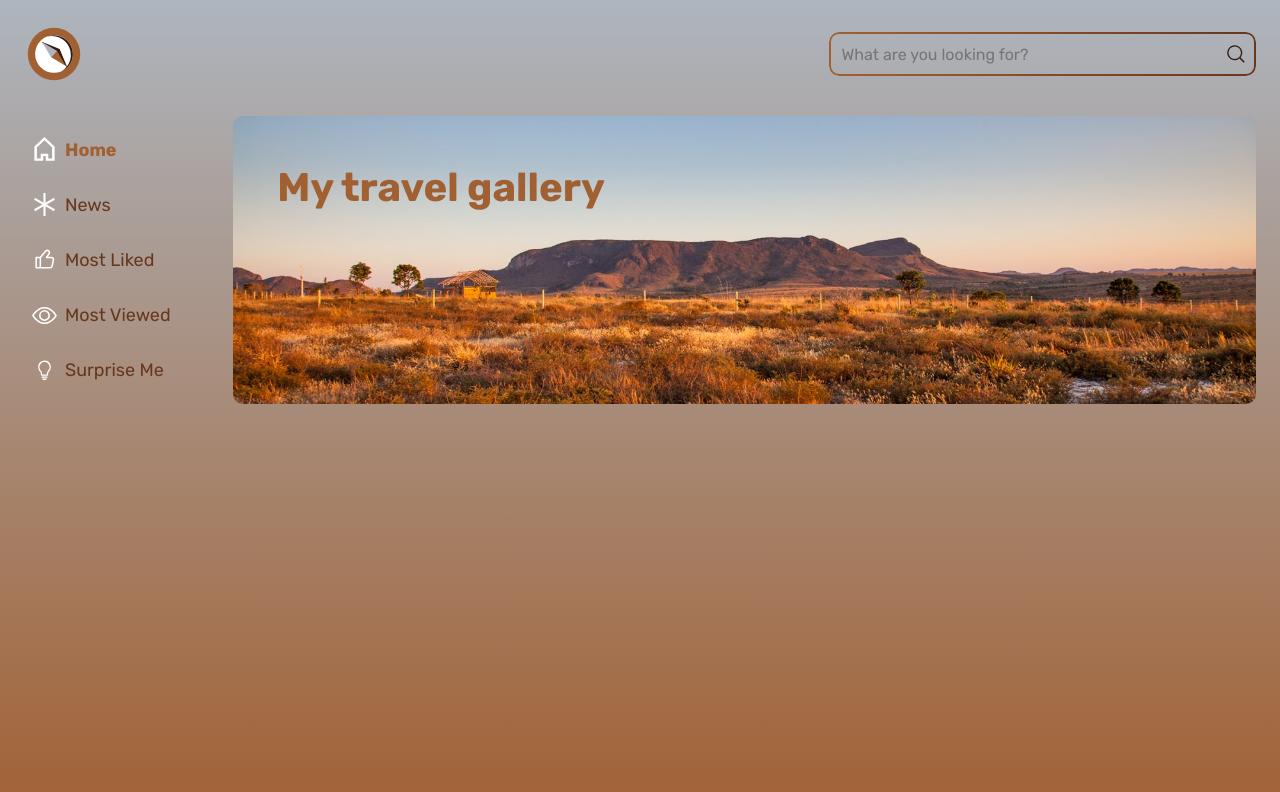
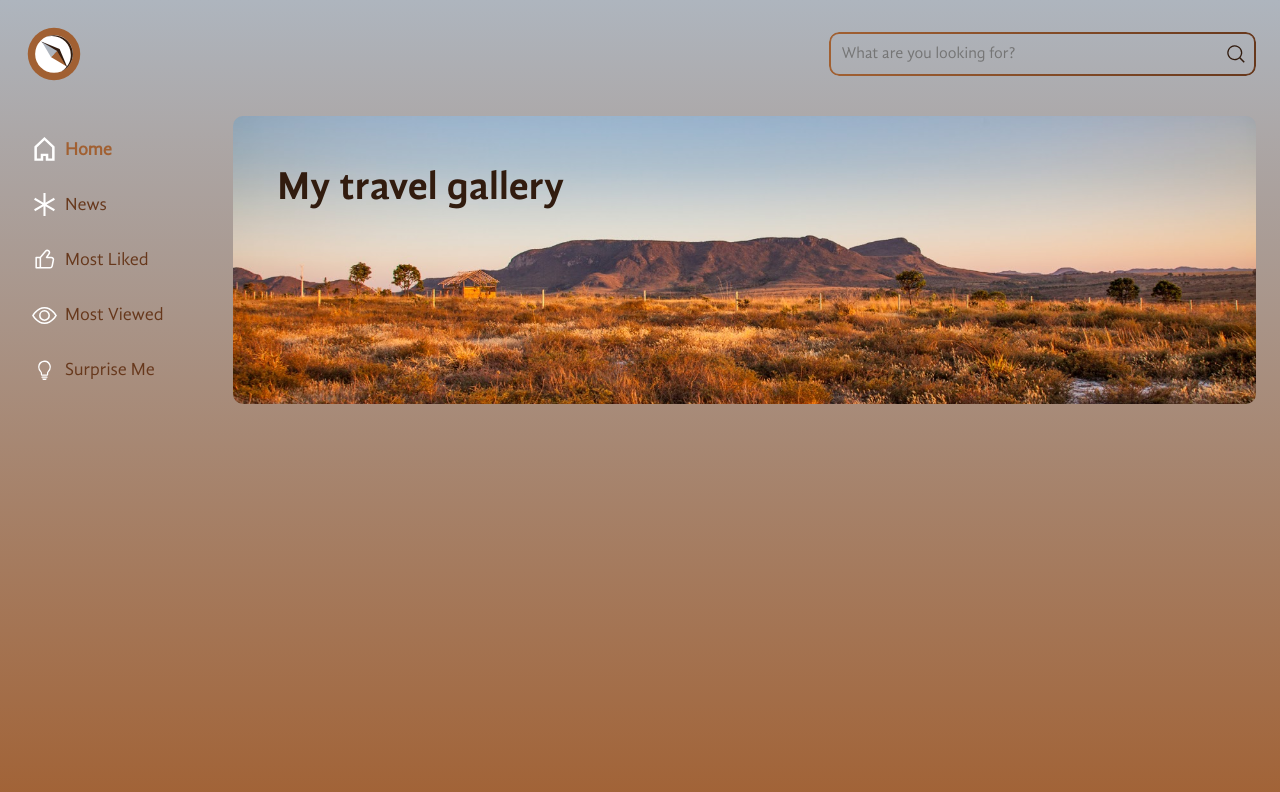
Before and after one commit to acn3to/travel-gallery, a React (Vite) app: page / in a window 1280 px wide. Shown: the top 792 px of the page. Built offline with nearby package versions, Linux system fonts and the light colour scheme.

Commit message:
💄feat: add local font family

```diff
--- a/src/components/Header/Header.module.scss
+++ b/src/components/Header/Header.module.scss
@@ -32,6 +32,7 @@
 		height: 30px;
 		color: #d9d9d9;
 		font-size: 1rem;
+		font-family: 'GandiSansRegular', sans-serif;
 		border: none;
 		background-color: transparent;
 		outline: 0;
--- a/src/components/Menu/Menu.module.scss
+++ b/src/components/Menu/Menu.module.scss
@@ -35,5 +35,6 @@
 		text-decoration: none;
 		font-size: 1.125rem;
 		color: #67381c;
+		font-family: 'GandiSansRegular', sans-serif;
 	}
 }
--- a/src/main.jsx
+++ b/src/main.jsx
@@ -1,5 +1,9 @@
+import './assets/GandhiSans-Bold.otf';
+import './assets/GandhiSans-Regular.otf';
+
 import React from 'react';
 import ReactDOM from 'react-dom/client';
+
 import App from './App.jsx';
 
 ReactDOM.createRoot(document.getElementById('root')).render(
--- a/src/pages/Home/Home.module.scss
+++ b/src/pages/Home/Home.module.scss
@@ -20,8 +20,8 @@ main {
 		h1 {
 			position: absolute;
 			z-index: 1;
-			color: #a16032;
 			font-size: 2.5rem;
+			font-family: 'GandiSansBold', sans-serif;
 			width: 401px;
 			height: 144px;
 			top: 15px;
--- a/src/styles/global.scss
+++ b/src/styles/global.scss
@@ -1,9 +1,4 @@
-@import url('https://fonts.googleapis.com/css2?family=Rubik:wght@300;400;500;700&display=swap');
 @import-normalize;
-
-* {
-	font-family: 'Rubik', sans-serif;
-}
 
 body {
 	margin: 0;
@@ -26,7 +21,20 @@ body::-webkit-scrollbar-thumb {
 	border-radius: 20px;
 }
 
-/* Cor adicional */
 h1 {
 	color: #321c0f;
 }
+
+@font-face {
+	font-family: 'GandiSansRegular';
+	src: local('GandiSansRegular'), url('../assets/GandhiSans-Regular.otf') format('truetype');
+	font-weight: 500;
+	display: swap;
+}
+
+@font-face {
+	font-family: 'GandiSansBold';
+	src: local('GandiSansBold'), url('../assets/GandhiSans-Bold.otf') format('truetype');
+	font-weight: 700;
+	display: swap;
+}
```
Also changed, not shown: src/assets/GandhiSans-Bold.otf (added), src/assets/GandhiSans-Regular.otf (added).
